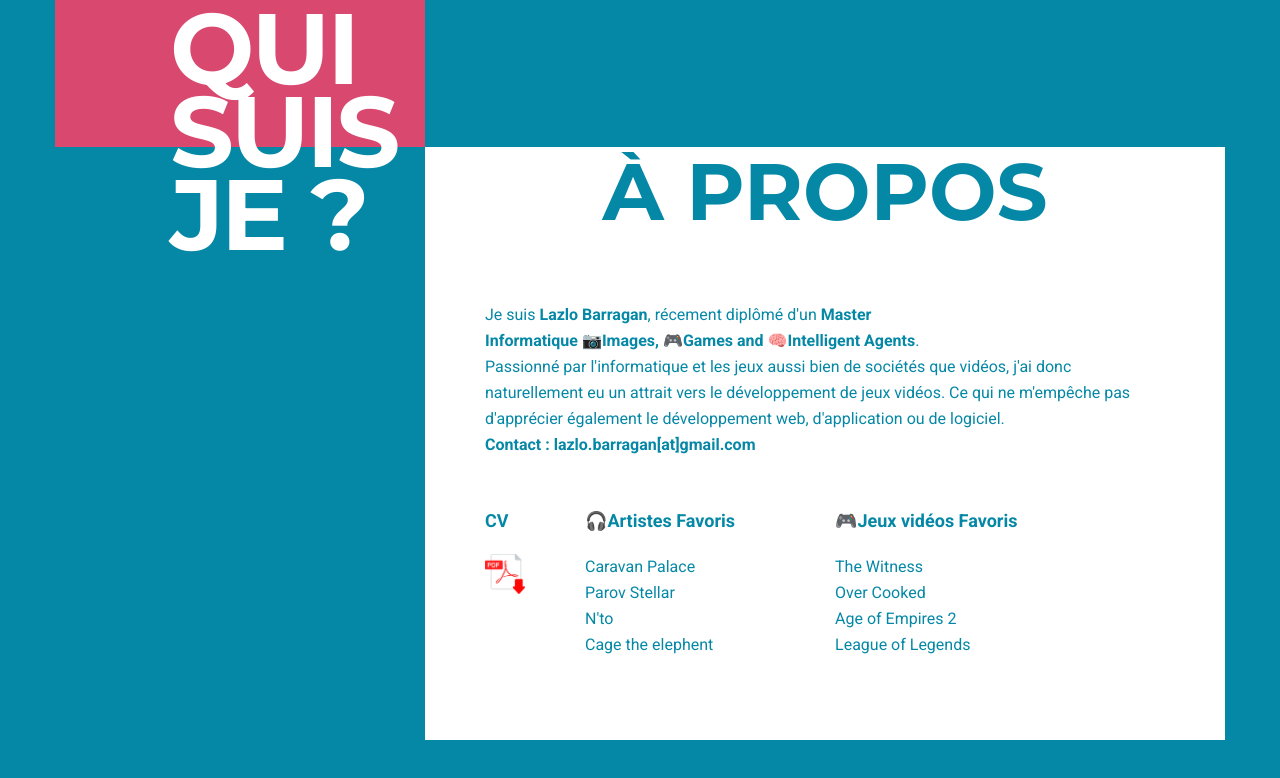
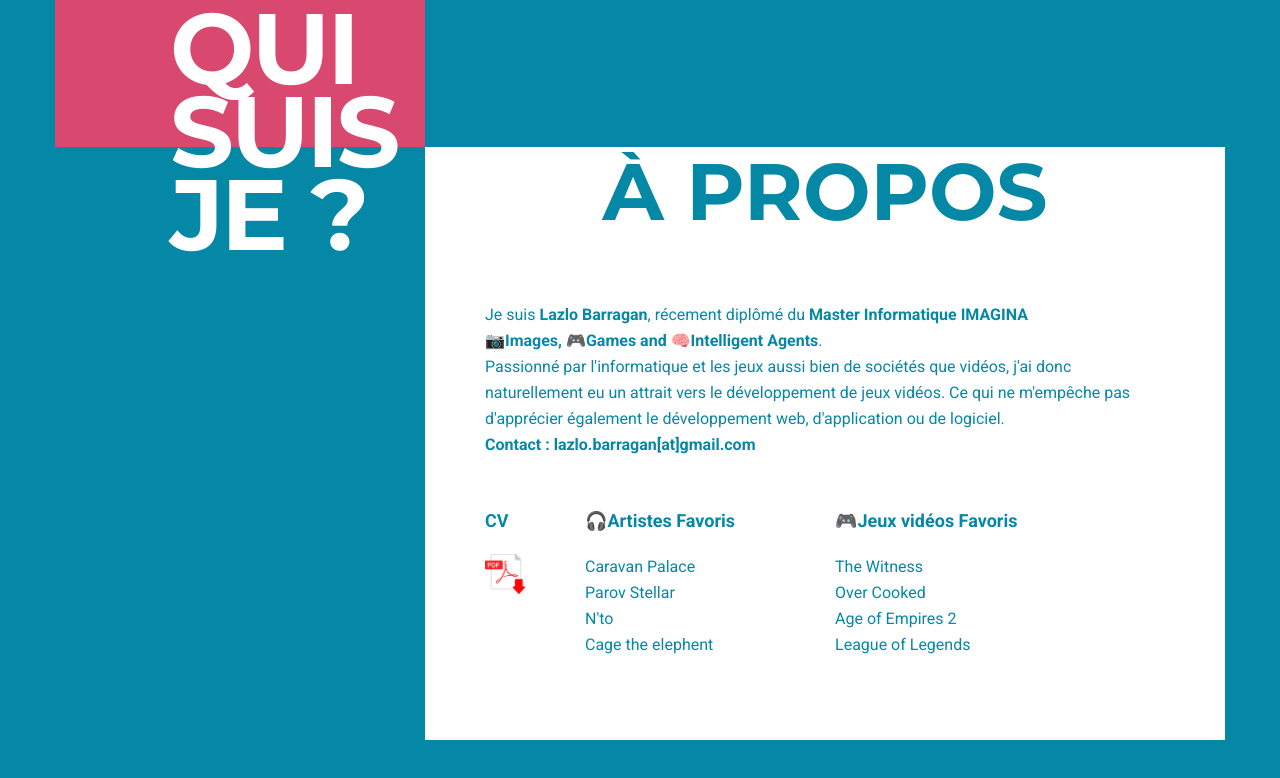
Before and after one commit to barraganlazlo/barraganlazlo.github.io, a plain HTML site: page index.html in a window 1280 px wide. Shown: the part 3902-4680 px from the top of the page. Drawn offline with Linux system fonts and the light colour scheme.

Commit message:
correction

```diff
--- a/index.html
+++ b/index.html
@@ -199,7 +199,7 @@
                         <p class="content-title">À propos</p>
                     </div>
                     <div class="one">
-                        <p>Je suis <strong>Lazlo Barragan</strong>, récement diplômé d'un <strong>Master<br> Informatique
+                        <p>Je suis <strong>Lazlo Barragan</strong>, récement diplômé du <strong>Master Informatique IMAGINA<br>
 							📷Images, 🎮Games and 🧠Intelligent Agents</strong>. <br> Passionné par l'informatique et les jeux aussi bien de sociétés que vidéos, j'ai donc naturellement eu un attrait vers le développement de jeux vidéos. Ce qui ne m'empêche pas d'apprécier
                             également le développement web, d'application ou de logiciel.</p>
                         <b> Contact : lazlo.barragan[at]gmail.com</b>
```
